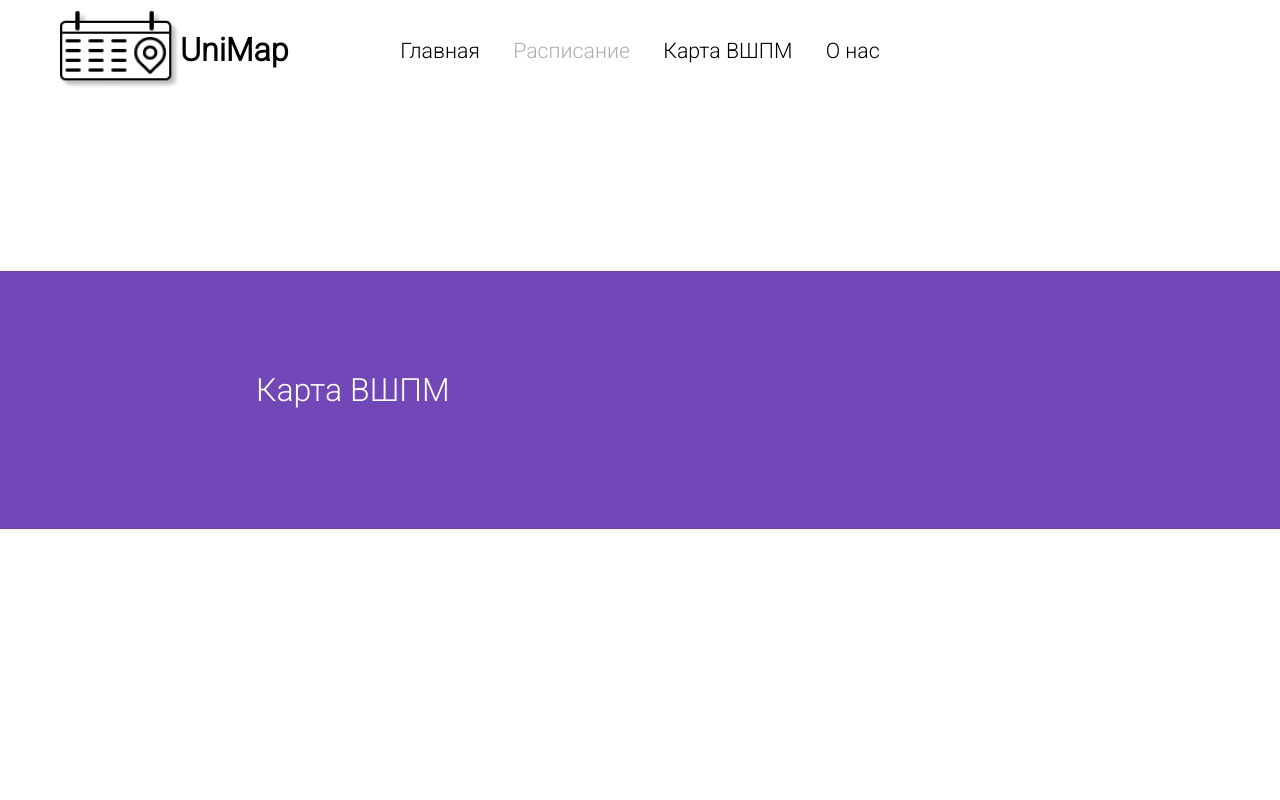
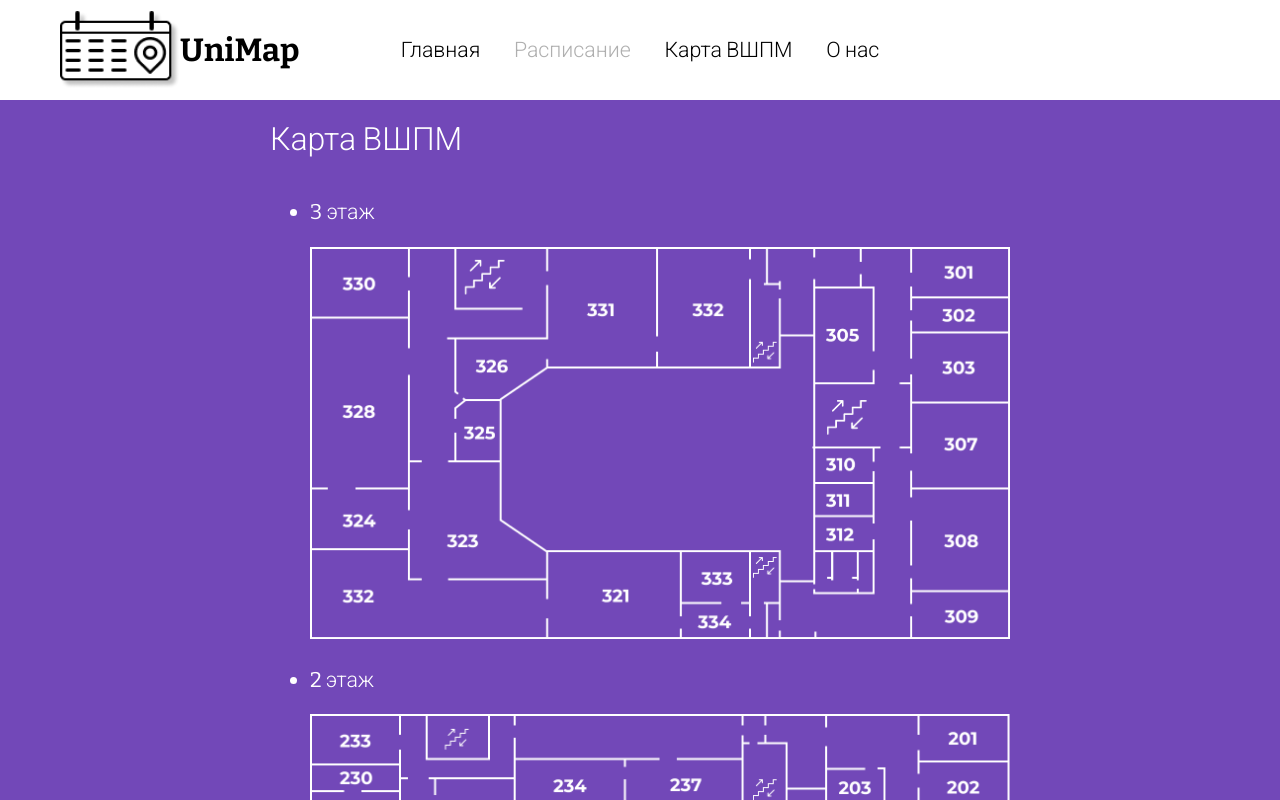
Before and after one commit to Alexcoratt/UniMap, a plain HTML site: page src/main/webapp/map.html in a window 1280 px wide. Shown: the top 800 px of the page. Drawn offline with nearby package versions, Linux system fonts and the light colour scheme.

Commit message:
Вставил карты на страницу

```diff
--- a/src/main/webapp/css/style.css
+++ b/src/main/webapp/css/style.css
@@ -1,4 +1,5 @@
 @import url('https://fonts.googleapis.com/css2?family=Roboto:wght@300&display=swap');
+@import url('https://fonts.googleapis.com/css2?family=Bitter:ital,wght@0,100;0,200;0,300;0,400;0,500;0,600;0,700;0,800;0,900;1,100;1,200;1,300;1,400;1,500;1,600;1,700;1,800;1,900&display=swap');
 
 :root {
 	--accent:  #7248B8;
@@ -10,7 +11,7 @@
 body {
      background: #FFFFFF;
      color: #000000;
-     font-family: 'Roboto', sans-serif;
+     font-family: 'Bitter', 'Roboto', sans-serif;
      font-weight: 400;
      font-size: 16pt;
      margin: 0;
@@ -61,7 +62,7 @@ body {
 
 .logo-text {
 	font-size: 24pt;
-	font-weight: 900;
+	font-weight: 700;
 }
 /* ------------------------------- */
 
@@ -81,8 +82,11 @@ body {
 /* content style */
 .content-box, .content-box.dark{
 	background-color: var(--accent);
-	padding: 100px 20%;
+	padding: 120px 20%;
 	color: var(--light);
+
+	display: grid;
+	justify-content: center;
 }
 .slogan {
 	font-size: 46px;
@@ -141,9 +145,9 @@ button.main {
 	width: 100%;
 }
 
-.map-img {
-	grid-row: 2/3;
-	grid-column: 2/3;
+.map-img{
+	width: 700px;
+	filter: invert(1);
 }
 
 .unactive, .unactive:hover, .unactive:focus {
--- a/src/main/webapp/map.html
+++ b/src/main/webapp/map.html
@@ -19,8 +19,17 @@
 				<div class="content-heading">
 					Карта ВШПМ
 				</div>
-				<div class="map-img">
-
+				<div>
+					<ul>
+						<li>
+							<p>3 этаж</p>
+							<img class="map-img" src="images/map/floor3.png">
+						</li>
+						<li>
+							<p>2 этаж</p>
+							<img class="map-img" src="images/map/floor2.png">
+						</li>
+					</ul>
 				</div>
 			</div>
 		</div>
```
Also changed, not shown: src/main/webapp/images/map/floor2.png (added), src/main/webapp/images/map/floor3.png (added).
